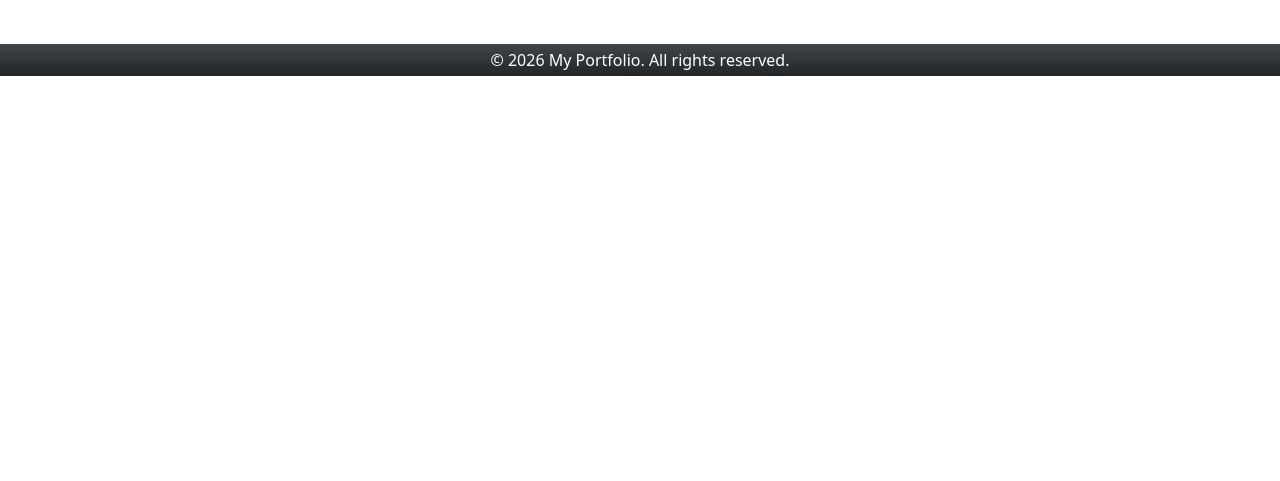
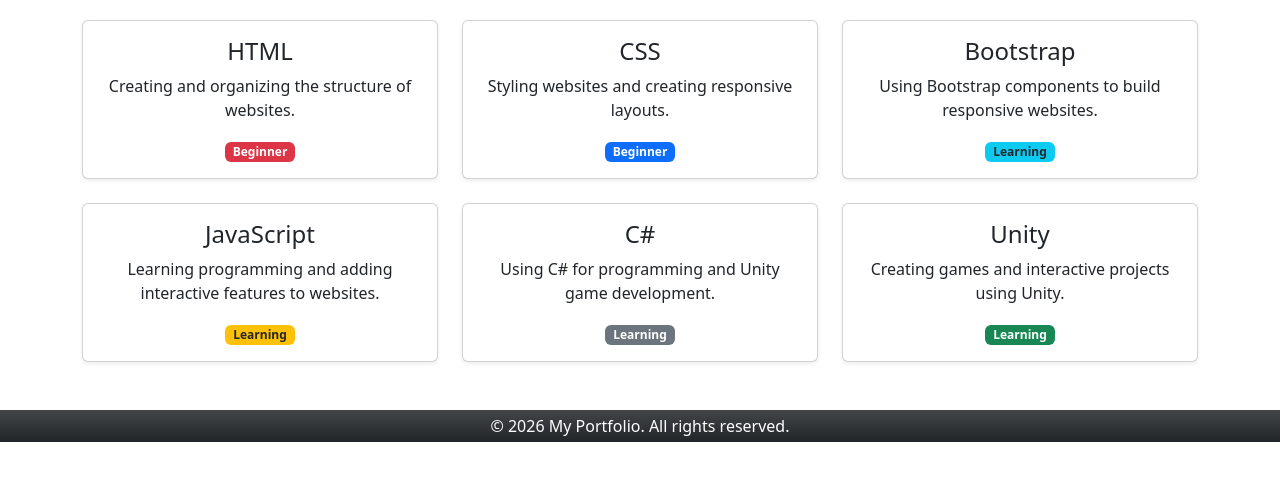
Before and after one commit to MeminPinguin121/My_portfolio, a plain HTML site: page index.html in a window 1280 px wide. Shown: the part 539-1020 px from the top of the page. Before the commit the page ends 800 px from the top, so only its background shows below. Drawn offline with nearby package versions, Linux system fonts and the light colour scheme.

Commit message:
skills
finally added my skills list after so many errors

```diff
--- a/index.html
+++ b/index.html
@@ -55,15 +55,93 @@
     </div>
 </div>
 
+<!-- Skills Section -->
 <div class="container my-5">
 
     <h2 class="text-center mb-4">My Skills</h2>
 
+    <div class="row g-4">
 
+        <!-- HTML -->
+        <div class="col-md-4">
+            <div class="card h-100 shadow-sm text-center">
+                <div class="card-body">
+                    <h4 class="card-title">HTML</h4>
+                    <p class="card-text">
+                        Creating and organizing the structure of websites.
+                    </p>
+                    <span class="badge bg-danger">Beginner</span>
+                </div>
+            </div>
+        </div>
 
+        <!-- CSS -->
+        <div class="col-md-4">
+            <div class="card h-100 shadow-sm text-center">
+                <div class="card-body">
+                    <h4 class="card-title">CSS</h4>
+                    <p class="card-text">
+                        Styling websites and creating responsive layouts.
+                    </p>
+                    <span class="badge bg-primary">Beginner</span>
+                </div>
+            </div>
+        </div>
 
+        <!-- Bootstrap -->
+        <div class="col-md-4">
+            <div class="card h-100 shadow-sm text-center">
+                <div class="card-body">
+                    <h4 class="card-title">Bootstrap</h4>
+                    <p class="card-text">
+                        Using Bootstrap components to build responsive websites.
+                    </p>
+                    <span class="badge bg-info text-dark">Learning</span>
+                </div>
+            </div>
+        </div>
+
+        <!-- JavaScript -->
+        <div class="col-md-4">
+            <div class="card h-100 shadow-sm text-center">
+                <div class="card-body">
+                    <h4 class="card-title">JavaScript</h4>
+                    <p class="card-text">
+                        Learning programming and adding interactive features to websites.
+                    </p>
+                    <span class="badge bg-warning text-dark">Learning</span>
+                </div>
+            </div>
+        </div>
+
+        <!-- C# -->
+        <div class="col-md-4">
+            <div class="card h-100 shadow-sm text-center">
+                <div class="card-body">
+                    <h4 class="card-title">C#</h4>
+                    <p class="card-text">
+                        Using C# for programming and Unity game development.
+                    </p>
+                    <span class="badge bg-secondary">Learning</span>
+                </div>
+            </div>
+        </div>
+
+        <!-- Unity -->
+        <div class="col-md-4">
+            <div class="card h-100 shadow-sm text-center">
+                <div class="card-body">
+                    <h4 class="card-title">Unity</h4>
+                    <p class="card-text">
+                        Creating games and interactive projects using Unity.
+                    </p>
+                    <span class="badge bg-success">Learning</span>
+                </div>
+            </div>
+        </div>
 
     </div>
+</div>
 </div>
 
 <!-- Footer -->
```
